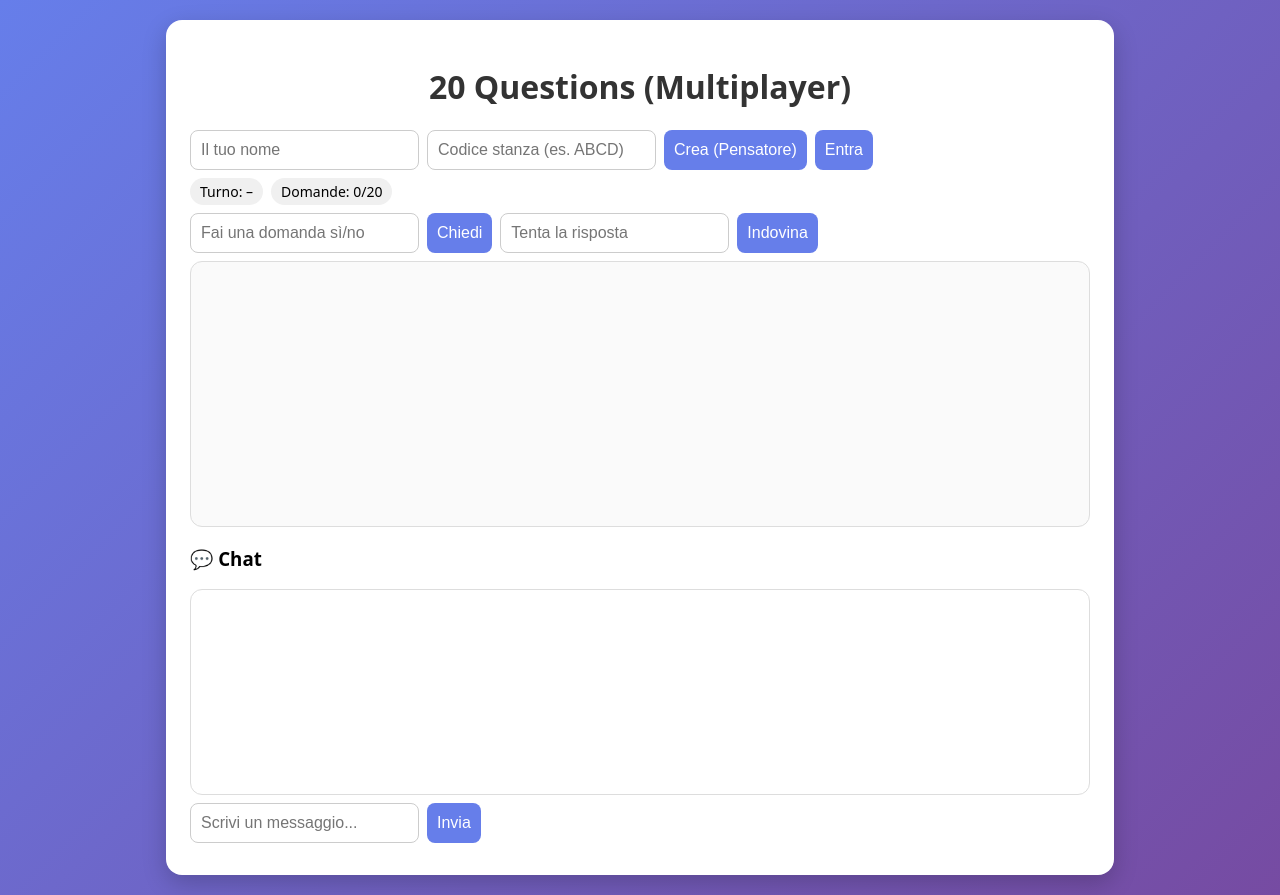
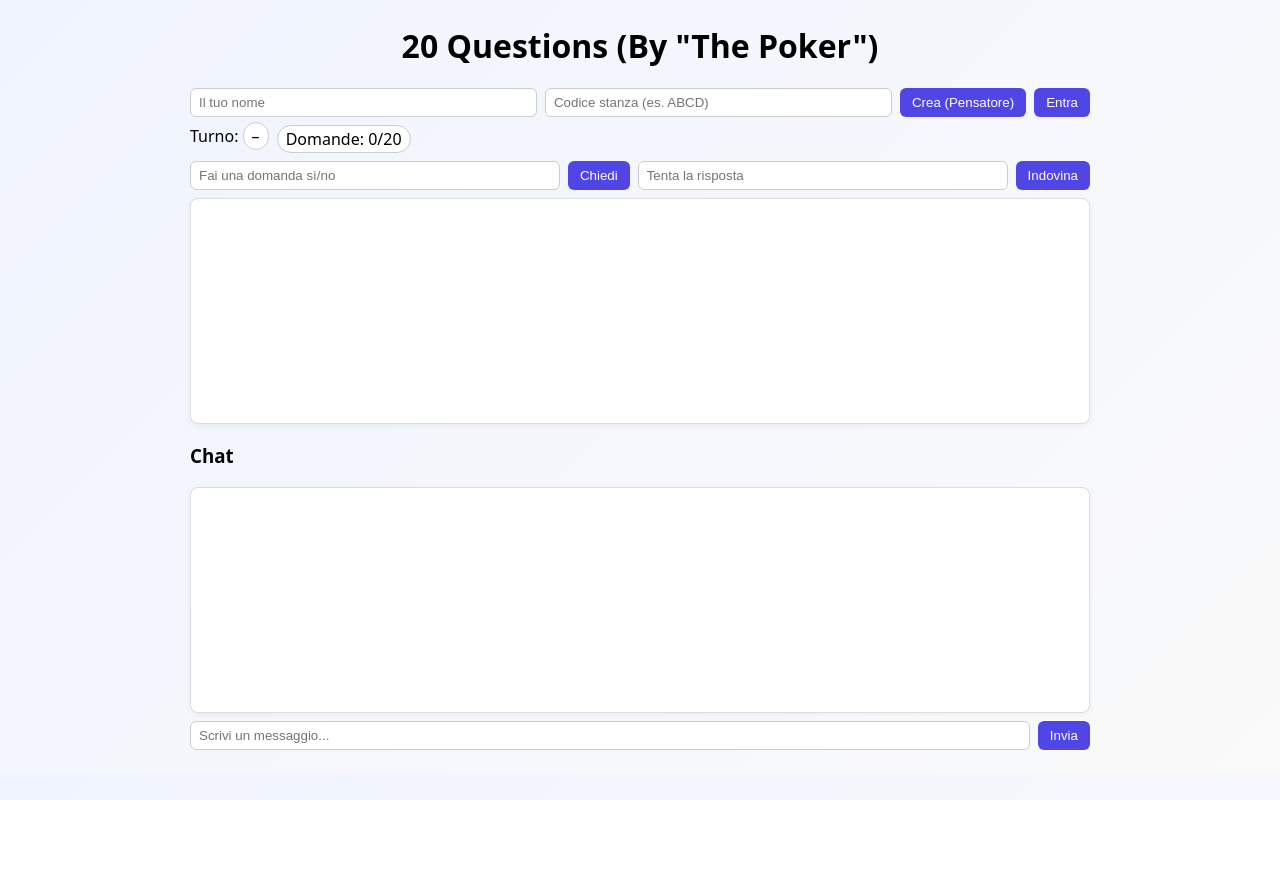
Before and after one commit to DeWolff-sis/20-questions, a website: page public/index.html in a window 1280 px wide. After the commit the page ends 800 px from the top, so only its background shows below. Drawn offline with nearby package versions, Linux system fonts and the light colour scheme; no server answers.

Commit message:
Add files via upload

```diff
--- a/public/index.html
+++ b/public/index.html
@@ -1,91 +1,24 @@
 <!doctype html>
-<html lang="it">
+<html>
 <head>
   <meta charset="utf-8" />
   <title>20Q Multiplayer</title>
   <meta name="viewport" content="width=device-width, initial-scale=1" />
   <style>
-    body {
-      font-family: system-ui, sans-serif;
-      margin: 0;
-      padding: 0;
-      min-height: 100vh;
-      background: linear-gradient(135deg, #667eea, #764ba2);
-      display: flex;
-      justify-content: center;
-      align-items: flex-start;
-      padding: 20px;
-      box-sizing: border-box;
-    }
-    .container {
-      width: 100%;
-      max-width: 900px;
-      background: #fff;
-      border-radius: 16px;
-      box-shadow: 0 8px 24px rgba(0,0,0,0.2);
-      padding: 24px;
-    }
-    h1 {
-      text-align: center;
-      color: #333;
-    }
-    .row {
-      display: flex;
-      gap: 8px;
-      margin: 8px 0;
-      flex-wrap: wrap;
-    }
-    input, button, textarea {
-      padding: 10px;
-      border-radius: 8px;
-      border: 1px solid #ccc;
-      font-size: 16px;
-    }
-    button {
-      background: #667eea;
-      color: white;
-      border: none;
-      cursor: pointer;
-      transition: background 0.2s;
-    }
-    button:hover {
-      background: #5563c1;
-    }
-    .pill {
-      padding: 4px 10px;
-      border-radius: 999px;
-      background: #f0f0f0;
-      font-size: 14px;
-    }
-    .log {
-      border: 1px solid #ddd;
-      border-radius: 12px;
-      padding: 12px;
-      height: 240px;
-      overflow-y: auto;
-      background: #fafafa;
-      margin-top: 8px;
-    }
-    .chat {
-      border: 1px solid #ddd;
-      border-radius: 12px;
-      padding: 12px;
-      height: 180px;
-      overflow-y: auto;
-      background: #fff;
-      margin-top: 8px;
-    }
-    @media (max-width: 600px) {
-      input, button {
-        flex: 1 1 100%;
-      }
-    }
+    body { font-family: system-ui, sans-serif; max-width: 900px; margin: 24px auto; padding: 0 12px; background: linear-gradient(135deg,#f0f4ff,#fafafa); }
+    h1 { text-align:center; }
+    .row { display:flex; gap:8px; margin:8px 0; flex-wrap: wrap; }
+    .log, .chat { border:1px solid #ddd; padding:12px; height:200px; overflow:auto; background:#fff; border-radius:8px; box-shadow:0 2px 6px rgba(0,0,0,.05); }
+    .pill { padding:2px 8px; border-radius:999px; border:1px solid #ccc; background:#fff; }
+    button { background:#4f46e5; color:#fff; border:none; padding:6px 12px; border-radius:6px; cursor:pointer; }
+    button:hover { background:#4338ca; }
+    input { flex:1; padding:6px 8px; border:1px solid #ccc; border-radius:6px; }
+    #answerBox button { flex:1; }
+    @media(max-width:600px){ body{max-width:100%;} }
   </style>
 </head>
 <body>
-  <div class="container">
-    <h1>20 Questions (Multiplayer)</h1>
-
+  <h1>20 Questions (By "The Poker")</h1>
   <div class="row">
     <input id="name" placeholder="Il tuo nome" />
     <input id="code" placeholder="Codice stanza (es. ABCD)" />
@@ -105,7 +38,7 @@
   </div>
 
   <div class="row">
-      <span class="pill">Turno: <span id="turn">–</span></span>
+    <span>Turno: <span id="turn" class="pill">–</span></span>
     <span class="pill">Domande: <span id="qcount">0</span>/20</span>
   </div>
 
@@ -118,12 +51,11 @@
 
   <div class="log" id="log"></div>
 
-    <h3>💬 Chat</h3>
+  <h3>Chat</h3>
   <div class="chat" id="chat"></div>
   <div class="row">
     <input id="chatInput" placeholder="Scrivi un messaggio..." />
     <button id="sendChat">Invia</button>
-    </div>
   </div>
 
   <script src="/socket.io/socket.io.js"></script>
@@ -133,18 +65,8 @@
     let me = { id: null, name: null, role: null };
     let lastQuestionId = null;
     const $ = (id) => document.getElementById(id);
-    const log = (msg) => {
-      const d = document.createElement('div');
-      d.textContent = msg;
-      $('log').appendChild(d);
-      $('log').scrollTop = $('log').scrollHeight;
-    };
-    const chatLog = (msg) => {
-      const d = document.createElement('div');
-      d.textContent = msg;
-      $('chat').appendChild(d);
-      $('chat').scrollTop = $('chat').scrollHeight;
-    };
+    const log = (msg) => { const d = document.createElement('div'); d.textContent = msg; $('log').appendChild(d); $('log').scrollTop = $('log').scrollHeight; };
+    const chatLog = (msg) => { const d = document.createElement('div'); d.textContent = msg; $('chat').appendChild(d); $('chat').scrollTop = $('chat').scrollHeight; };
 
     function sendAnswer(ans) {
       if (lastQuestionId) {
@@ -166,23 +88,11 @@
     };
     $('start').onclick = () => {
       socket.emit('round:start', { code: roomCode, secretWord: $('secret').value });
-      $('start').style.display = 'none'; // nasconde il pulsante una volta avviato
+      $('start').style.display = 'none';
     };
-    $('ask').onclick = () => {
-      const t = $('question').value.trim();
-      if (t) socket.emit('question:ask', { code: roomCode, text: t });
-      $('question').value = '';
-    };
-    $('submitGuess').onclick = () => {
-      const t = $('guess').value.trim();
-      if (t) socket.emit('guess:submit', { code: roomCode, text: t });
-      $('guess').value = '';
-    };
-    $('sendChat').onclick = () => {
-      const t = $('chatInput').value.trim();
-      if (t) socket.emit('chat:message', { code: roomCode, text: t });
-      $('chatInput').value = '';
-    };
+    $('ask').onclick = () => { const t = $('question').value.trim(); if (t) socket.emit('question:ask', { code: roomCode, text: t }); $('question').value = ''; };
+    $('submitGuess').onclick = () => { const t = $('guess').value.trim(); if (t) socket.emit('guess:submit', { code: roomCode, text: t }); $('guess').value = ''; };
+    $('sendChat').onclick = () => { const t = $('chatInput').value.trim(); if (t) { chatLog(`💬 ${me.name}: ${t}`); $('chatInput').value = ''; } };
 
     socket.on('connect', () => { me.id = socket.id; });
     socket.on('system:error', (m) => log('❗ ' + m));
@@ -192,14 +102,13 @@
       $('thinker').style.display = me.role === 'thinker' ? 'flex' : 'none';
       log(`👥 Stanza ${s.code} — giocatori: ${s.players.map(p=>p.name + (p.role==='thinker'?'(P)':'')).join(', ')}`);
     });
-    socket.on('round:started', ({ maxQuestions, players }) => {
+    socket.on('round:started', ({ maxQuestions }) => {
       $('qcount').textContent = 0;
       log('▶️ Round iniziato! Max ' + maxQuestions + ' domande.');
-      if (me.role === 'thinker') $('start').style.display = 'none'; // nasconde se è thinker
+      if (me.role === 'thinker') $('start').style.display = 'none';
     });
     socket.on('round:secret', ({ secretWord }) => log('🔒 Sei Pensatore. Parola: ' + secretWord));
     socket.on('question:new', (q) => {
-      $('qcount').textContent = q.id;
       log(`❓ (${q.byName}) ${q.text}`);
       if (me.role === 'thinker') {
         lastQuestionId = q.id;
@@ -208,22 +117,16 @@
     });
     socket.on('question:update', (q) => {
       log(`🗣️ Risposta: ${q.answer}`);
-      // Se la risposta è "Non so", aggiorno il contatore togliendo 1
-      if (q.answer === "Non so") {
+      if (q.answer !== "Non so") {
         let current = parseInt($('qcount').textContent) || 0;
-        $('qcount').textContent = Math.max(0, current - 1);
+        $('qcount').textContent = current + 1;
       }
     });
     socket.on('turn:now', ({ socketId, name }) => {
       $('turn').textContent = socketId === me.id ? 'TU' : (name || '–');
     });
     socket.on('guess:new', (g) => log(`🎯 ${g.name} ha tentato: "${g.text}" ${g.correct ? '✅' : '❌'}`));
-    socket.on('round:ended', ({ message, secretWord }) => {
-      log('🏁 ' + message + ` (Parola: ${secretWord})`);
-    });
-    socket.on('chat:message', (m) => {
-      chatLog(`💬 ${m.name}: ${m.text}`);
-    });
+    socket.on('round:ended', ({ message, secretWord }) => { log('🏁 ' + message + ` (Parola: ${secretWord})`); });
   </script>
 </body>
 </html>
```
Lines whose indentation alone changed are shown as unchanged.
